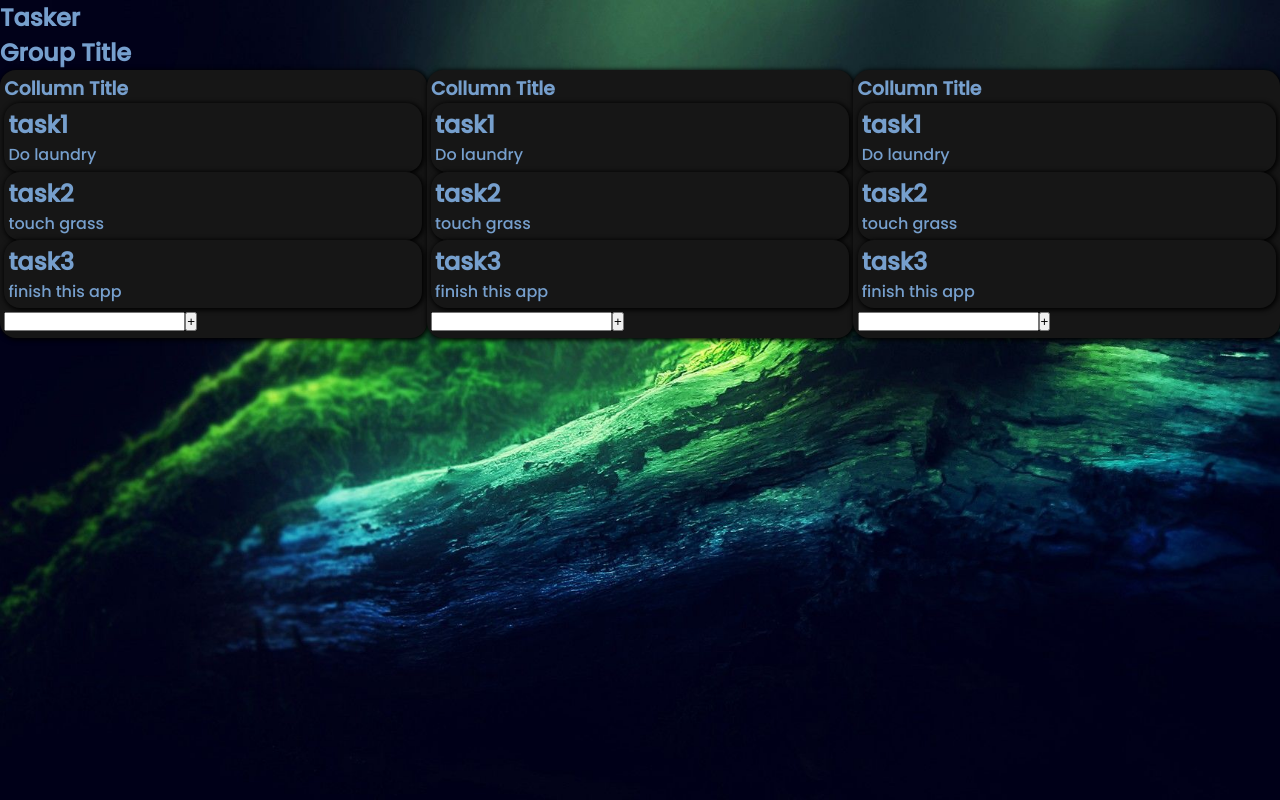
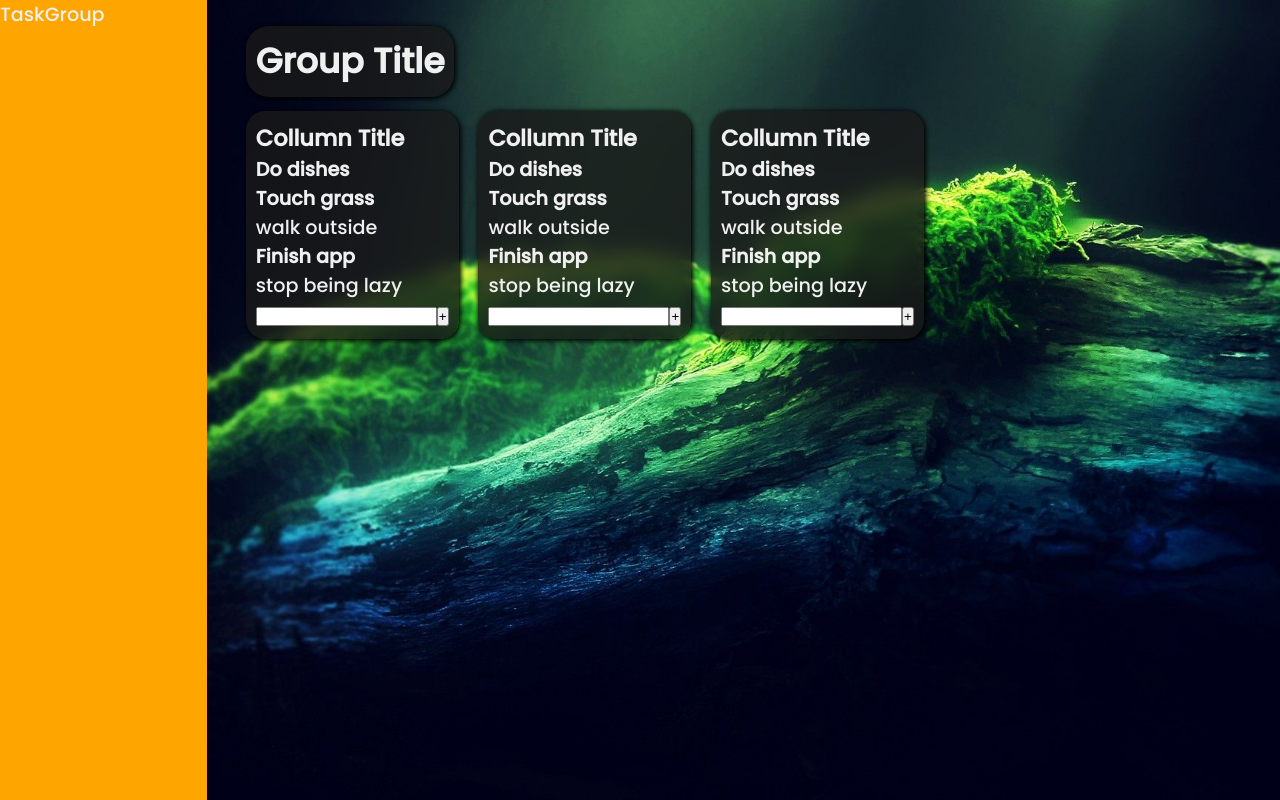
Before and after one commit to Predakor/Tasker, a React (Create React App) app: page / in a window 1280 px wide. Built offline with nearby package versions, Linux system fonts and the light colour scheme.

Commit message:
Main Layout changes

```diff
--- a/src/App.js
+++ b/src/App.js
@@ -1,14 +1,15 @@
-import "./main.css";
+import { useState } from "react";
 import TaskColumn from "./components/taskColumn/TaskColumn";
 import TaskGroup from "./components/taskGroup/TaskGroup";
 import Task from "./components/task/Task";
+import "./main.css";
+import Sidebar from "./sidebar/Sidebar";
 
 function App() {
+  const [taskGroup, setTaskGroup] = useState();
   return (
-    <div>
-      <nav>
-        <h1>Tasker</h1>
-      </nav>
+    <>
+      <Sidebar />
       <TaskGroup>
         <TaskColumn>
           <Task title={"task1"}>Do laundry</Task>
@@ -27,7 +28,7 @@ function App() {
         </TaskColumn>
       </TaskGroup>
       <footer></footer>
-    </div>
+    </>
   );
 }
 
--- a/src/components/card/Card.js
+++ b/src/components/card/Card.js
@@ -1,5 +1,5 @@
 import styles from "./Card.module.css";
-function Card({ children }) {
-  return <div className={styles.card}>{children}</div>;
+function Card({ className, children }) {
+  return <div className={`${styles.card} ${className ? className : ""}`}>{children}</div>;
 }
 export default Card;
--- a/src/components/card/Card.module.css
+++ b/src/components/card/Card.module.css
@@ -1,8 +1,9 @@
 .card {
-  background-color: var(--primary-color);
+  /* background-color: var(--primary-color); */
+  background-color: rgba(25, 25, 25, 0.8);
+  backdrop-filter: blur(10px);
 
   padding: 1%;
   border-radius: 1em;
-
   box-shadow: 1px 1px 5px 1px black;
 }
--- a/src/components/task/Task.js
+++ b/src/components/task/Task.js
@@ -3,12 +3,10 @@ import styles from "./Task.module.css";
 
 function Task({ title, children }) {
   return (
-    <Card>
-      <div className={styles.task}>
-        <h2>{title}</h2>
-        <p>{children}</p>
-      </div>
-    </Card>
+    <div className={styles.task}>
+      <h4>{title}</h4>
+      <p>{children}</p>
+    </div>
   );
 }
 export default Task;
--- a/src/components/taskColumn/TaskColumn.js
+++ b/src/components/taskColumn/TaskColumn.js
@@ -1,11 +1,24 @@
 import Card from "../card/Card";
+import Task from "../task/Task";
 import styles from "./taskColumn.module.css";
+
+let tasks = [
+  { id: 1, title: "Do dishes", descr: "", status: "new" },
+  { id: 2, title: "Touch grass", descr: "walk outside", status: "started" },
+  { id: 3, title: "Finish app", descr: "stop being lazy", status: "ended" },
+];
 
 function taskColumn({ children }) {
   return (
     <Card>
       <h3>Collumn Title</h3>
-      {children}
+      <div>
+        {tasks.map((task) => (
+          <Task title={task.title} key={task.id}>
+            {task.descr}
+          </Task>
+        ))}
+      </div>
 
       <div className="taskInject">
         <label htmlFor="addTaskInput"></label>
--- a/src/components/taskGroup/TaskGroup.js
+++ b/src/components/taskGroup/TaskGroup.js
@@ -1,10 +1,16 @@
+import Card from "../card/Card";
 import styles from "./TaskGroup.module.css";
 
 function TaskGroup({ tasks, children }) {
   return (
-    <main>
-      <h2>Group Title</h2>
-      <div className={styles.taskGroup}>{children}</div>
+    <main className={styles.container}>
+      <div>
+        <Card className={styles.title}>
+          <h2>Group Title</h2>
+        </Card>
+      </div>
+
+      <section className={styles.columns}>{children}</section>
     </main>
   );
 }
--- a/src/components/taskGroup/TaskGroup.module.css
+++ b/src/components/taskGroup/TaskGroup.module.css
@@ -1,6 +1,23 @@
-.taskGroup {
-  display: grid;
-  grid-template-columns: repeat(3, 1fr);
+.container {
+  display: flex;
+  flex-direction: column;
+  gap: 2%;
+
+  width: 100%;
+  padding: 2%;
 }
 .title {
+  font-size: var(--font-size);
+  width: fit-content;
+
+  cursor: default;
+  transition: 0.3s;
 }
+.title:hover {
+  opacity: 0.7;
+  transition: 0.3s;
+}
+.columns {
+  display: flex;
+  gap: 2%;
+}
--- a/src/main.css
+++ b/src/main.css
@@ -1,10 +1,10 @@
 @import url("https://fonts.googleapis.com/css2?family=Poppins:wght@500&display=swap");
 :root {
-  --primary-color: rgb(22, 22, 22);
-  --secondary-color: rgb(255, 255, 255);
+  --primary-color: rgb(25, 25, 25);
+  --secondary-color: rgb(240, 240, 240);
   --accent-color: rgb(118, 159, 205);
 
-  --font-size: calc(2rem, 2.5em, 5vw);
+  --font-size: clamp(1rem, 1.2em, 2vw);
 }
 
 * {
@@ -21,5 +21,12 @@ body {
   height: 100vh;
 
   font-family: "Poppins", sans-serif;
-  color: var(--accent-color);
+  font-size: var(--font-size);
+  color: var(--secondary-color);
 }
+#root {
+  display: flex;
+  gap: 1%;
+
+  height: 100%;
+}
--- /dev/null
+++ b/src/sidebar/Sidebar.js
@@ -0,0 +1,7 @@
+import styles from "./Sidebar.module.css";
+
+function Sidebar() {
+  return <div className={styles.sidebar}>TaskGroup</div>;
+}
+
+export default Sidebar;
--- /dev/null
+++ b/src/sidebar/Sidebar.module.css
@@ -0,0 +1,4 @@
+.sidebar {
+  width: 20%;
+  background-color: orange;
+}
```
Also changed, not shown: src/utils/dummyData.json (added, +12 -0 lines).
